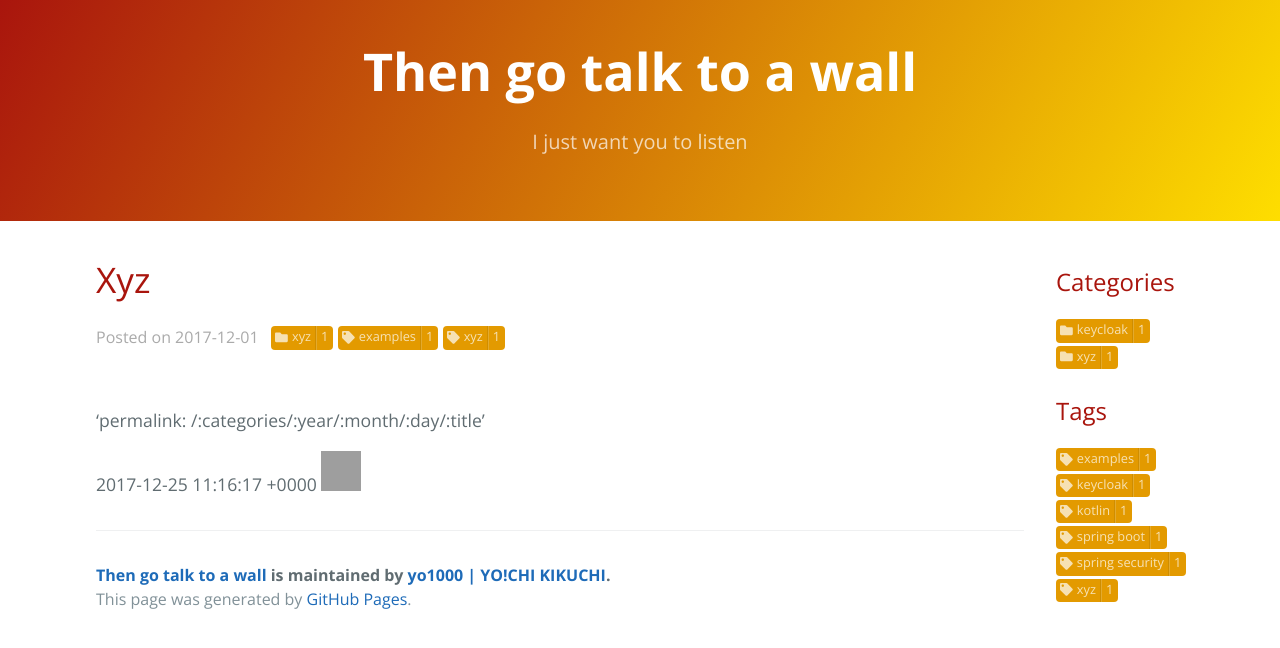
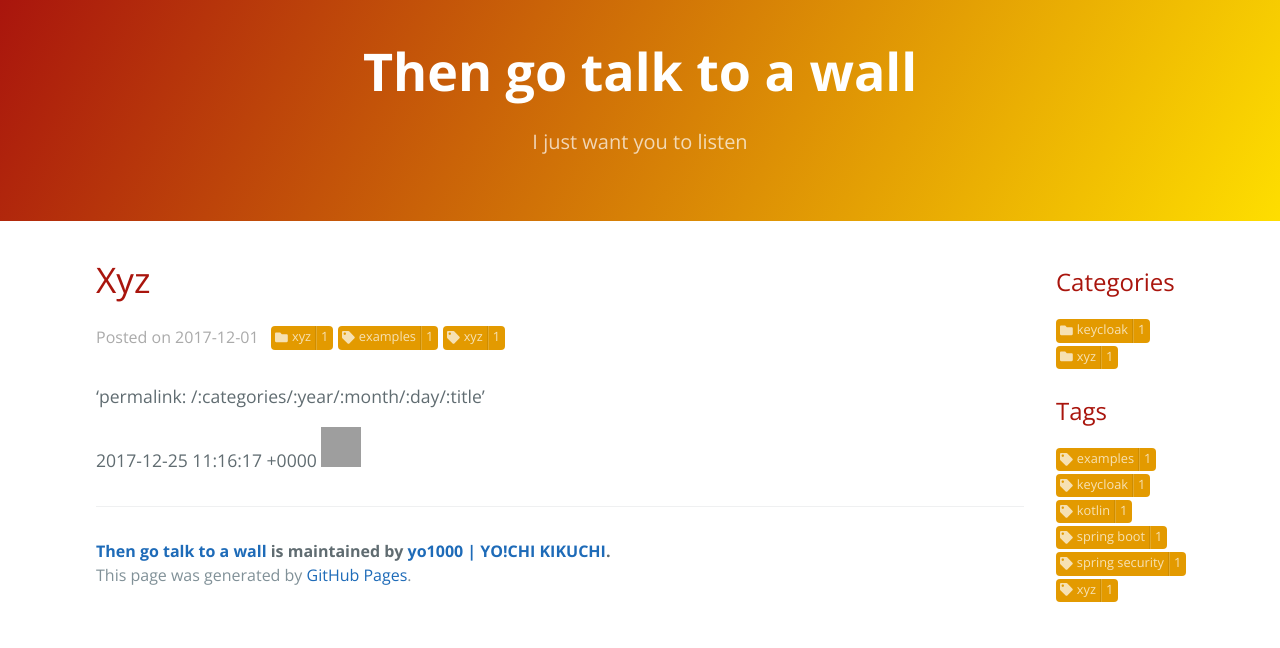
Before and after one commit to yo1000/blog.yo1000.com, a Jekyll site: the page built from _posts/2017-12-01-xyz.md, in a window 1280 px wide. Shown: the top 648 px of the page. Built offline with Jekyll 4.4.1, drawn with Linux system fonts in a browser that asks for light colours; grey boxes are pictures that could not be loaded.

Commit message:
Update overwrite.css

```diff
--- a/res/site/css/overwrite.css
+++ b/res/site/css/overwrite.css
@@ -31,15 +31,6 @@
 
 .meta-content {
   margin: 0 auto;
-}
-
-.meta-content section,
-.side-content section {
-  margin-bottom: 1.5rem;
-}
-
-.side-content h1 {
-  font-size: 1.5rem;
 }
 
 .meta-content ul {
@@ -121,6 +112,14 @@
     float: right;
   }
 
+  .side-content section {
+    margin-bottom: 1.5rem;
+  }
+
+  .side-content h1 {
+    font-size: 1.5rem;
+  }
+
   .side-content ul {
     padding: 0;
     margin: 1rem 0;
```
